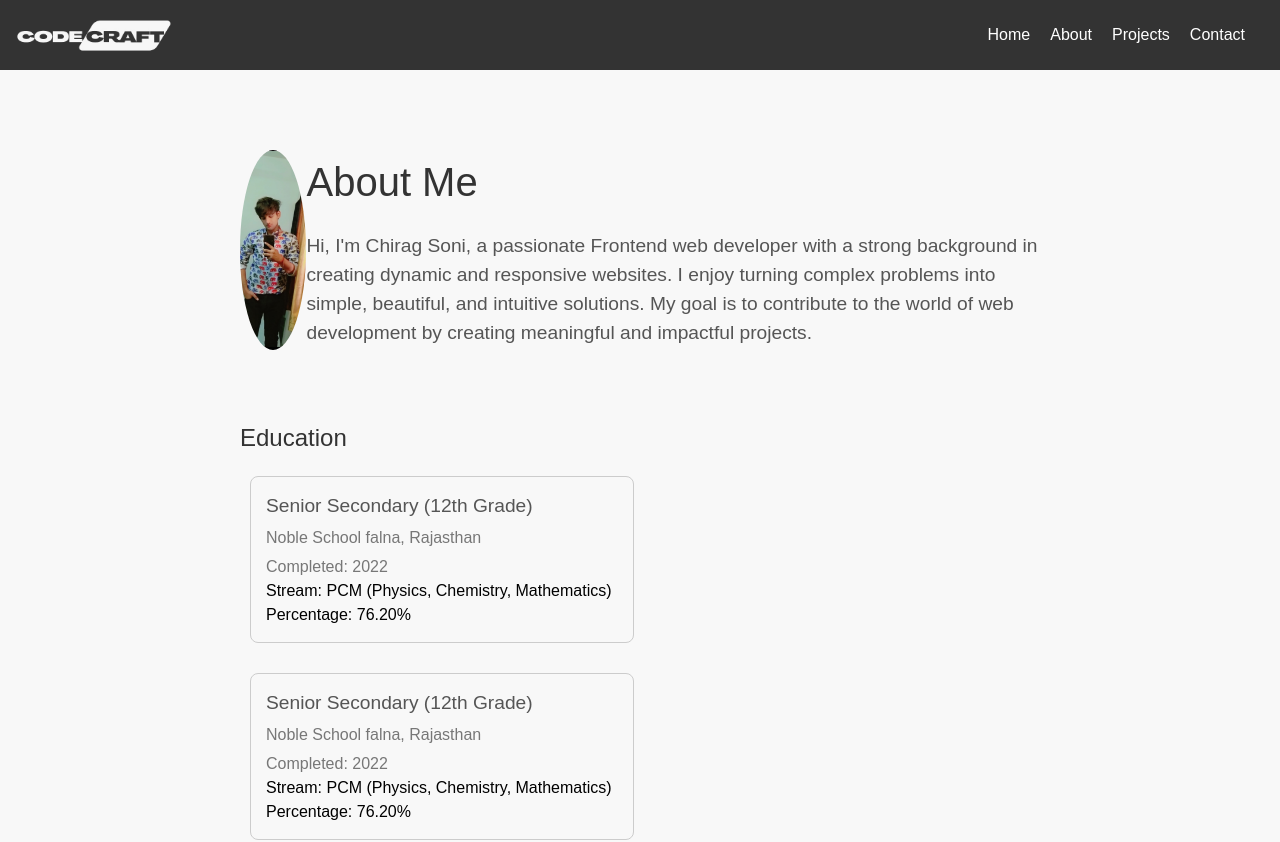
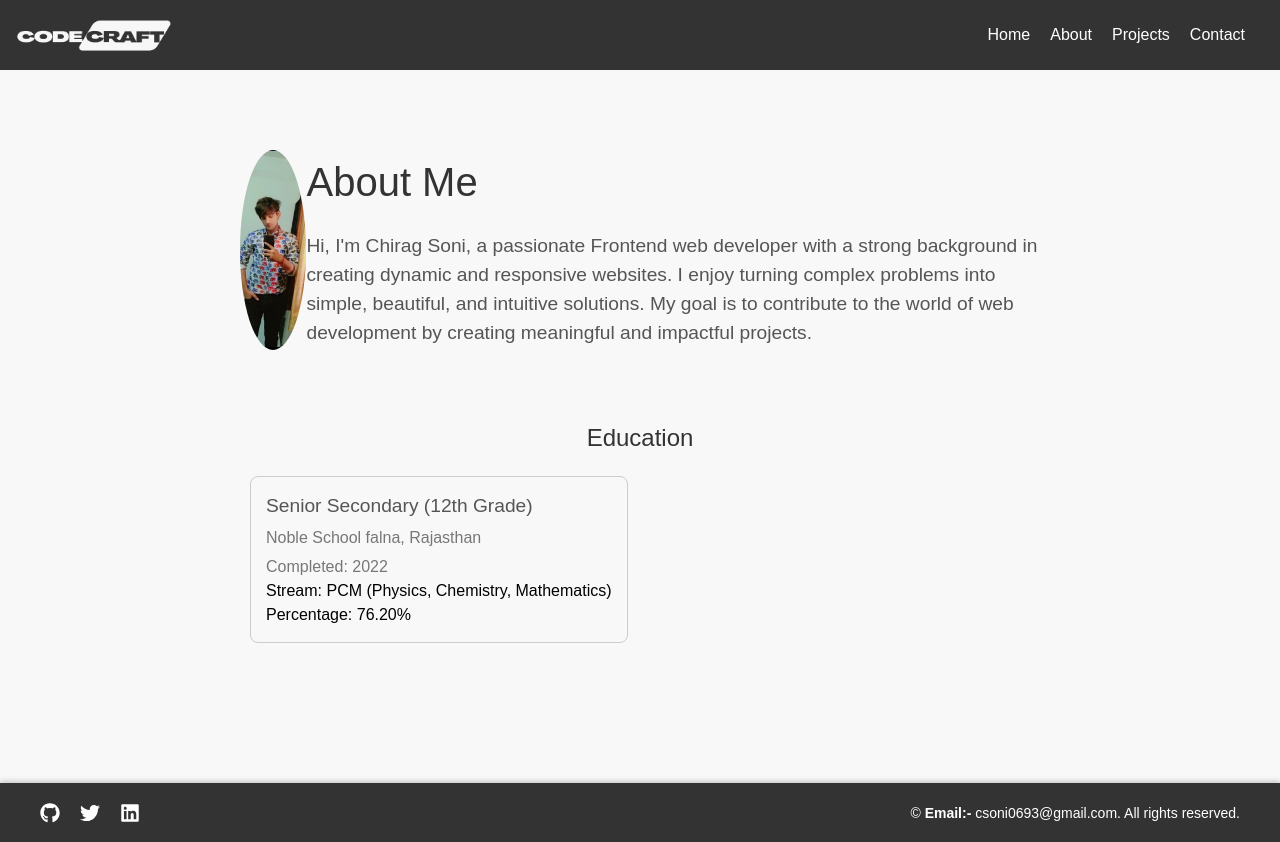
Before and after one commit to chirag-soni23/My-portfolio, a React (Vite) app in the folder client/: page /about in a window 1280 px wide. Shown: the top 842 px of the page. Built offline with nearby package versions, Linux system fonts and the light colour scheme.

Commit message:
my-portfoio

```diff
--- a/client/src/Stylesheet/About.css
+++ b/client/src/Stylesheet/About.css
@@ -31,6 +31,7 @@
     color: #333;
   }
 
+
   .about-description {
     font-size: 1.2rem;
     color: #555;
@@ -60,14 +61,19 @@
   .education-title {
     font-size: 1.5rem;
     color: #333;
-    text-align: start;
+    text-align: center;
   }
 
   .education-details {
+    margin-top: 10px;
+  }
+  .card{
+    width: 100%;
+    height: 100%;
     display: flex;
     flex-wrap: wrap;
-    margin-top: 10px;
   }
+
 
   .education-item {
     flex: 0 0 48%;
--- a/client/src/pages/About.jsx
+++ b/client/src/pages/About.jsx
@@ -24,6 +24,7 @@ const About = () => {
           </div>
           <div className="education-section">
             <h2 className="education-title">Education</h2>
+            <div className="card">
             <div className=" education-details">
               <div className="education-item">
                 <h3 className="education-degree">
@@ -38,22 +39,7 @@ const About = () => {
                 </p>
                 <p className="education-percentage">Percentage: 76.20%</p>
               </div>
-              {/* Add more education items as needed */}
             </div>
-            <div className="education-details">
-              <div className="education-item">
-                <h3 className="education-degree">
-                  Senior Secondary (12th Grade)
-                </h3>
-                <p className="education-school">
-                  Noble School falna, Rajasthan
-                </p>
-                <p className="education-year">Completed: 2022</p>
-                <p className="education-stream">
-                  Stream: PCM (Physics, Chemistry, Mathematics)
-                </p>
-                <p className="education-percentage">Percentage: 76.20%</p>
-              </div>
               {/* Add more education items as needed */}
             </div>
           </div>
```
